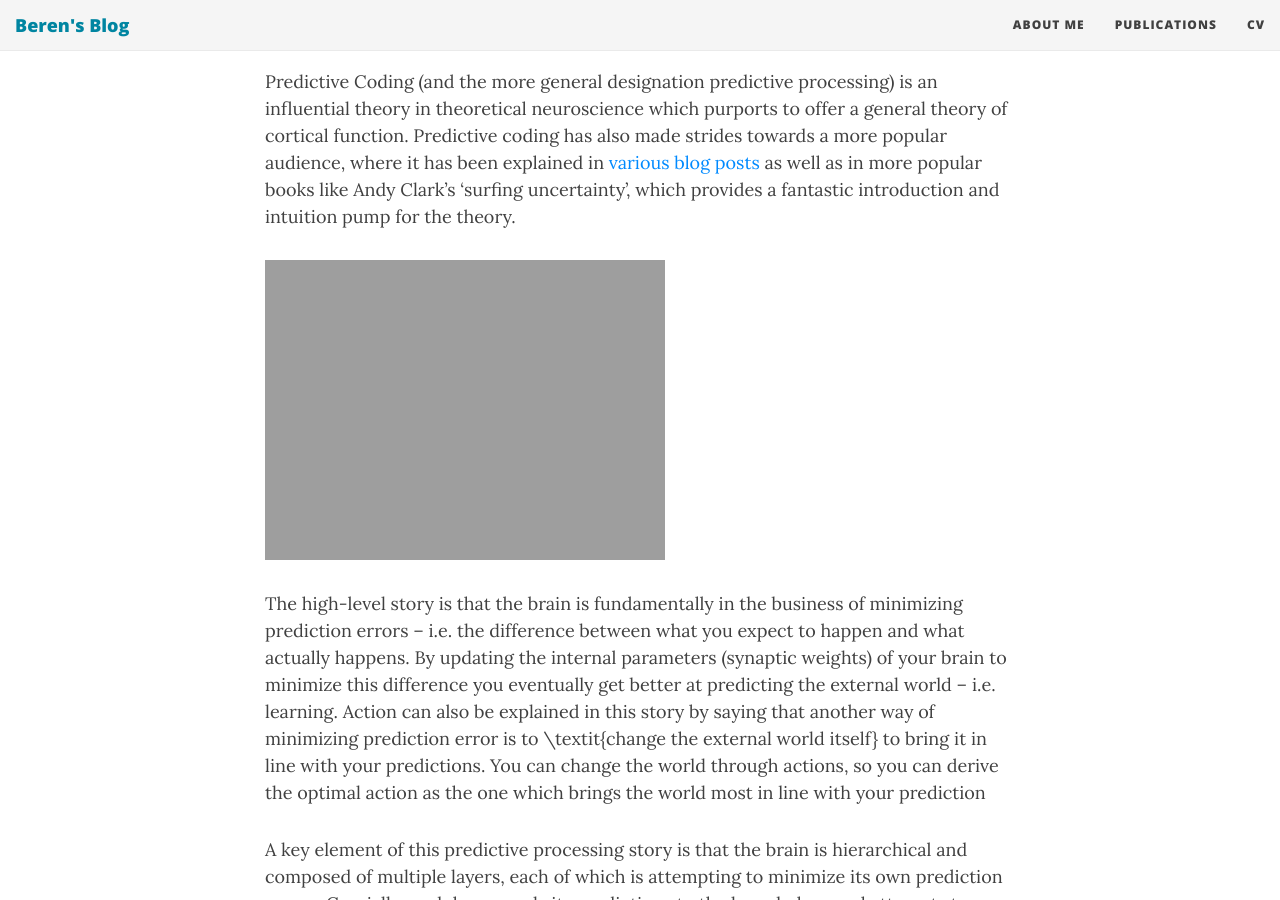
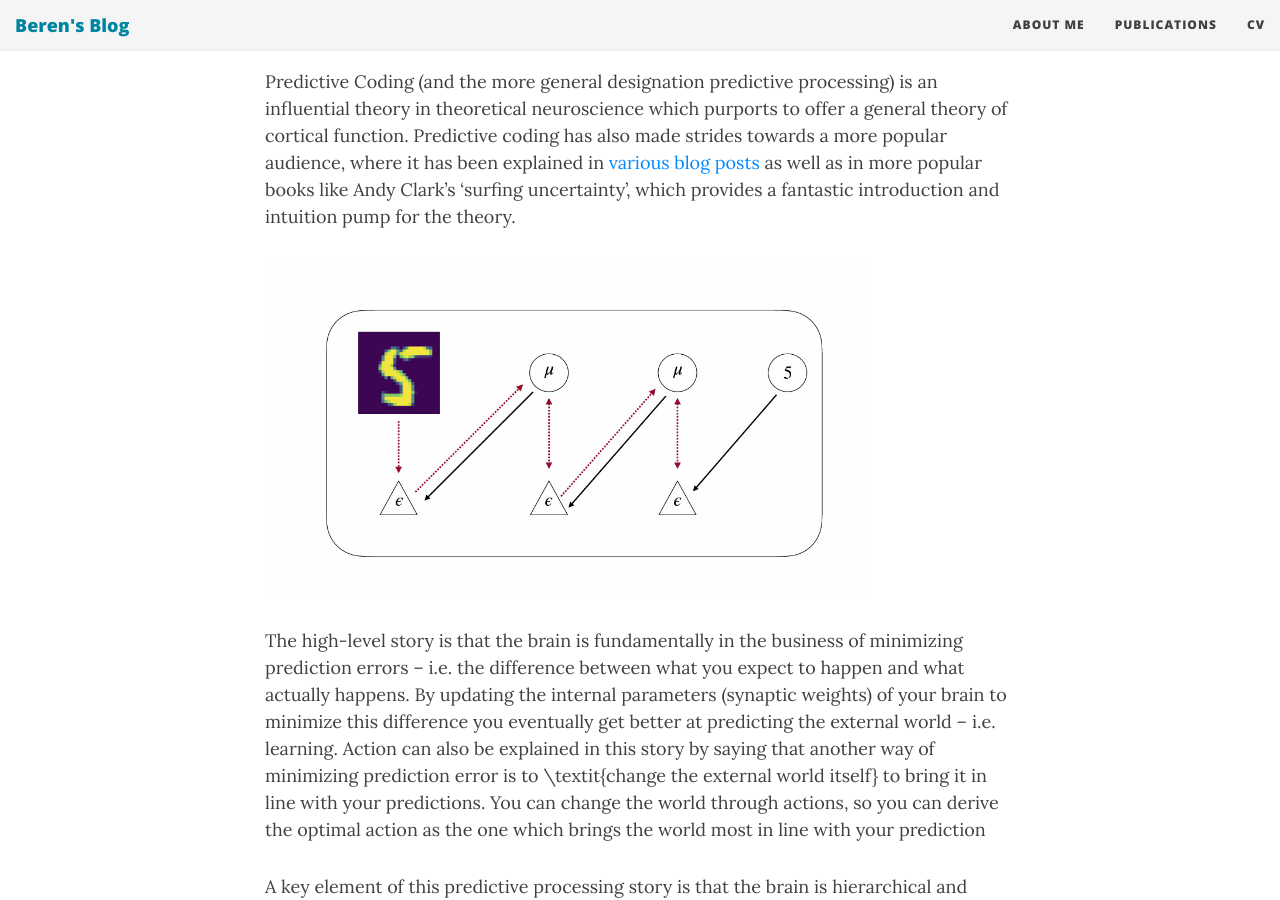
Before and after one commit to BerenMillidge/BerenMillidge.github.io, a Jekyll site: the page built from _posts/2020-09-12-Predictive-Coding-As-Backprop-And-Natural-Gradients.md, in a window 1280 px wide and 900 px high, scrolled down 532 px. Built offline with Jekyll 4.4.1, drawn with Linux system fonts in a browser that asks for light colours; nearby versions of some CDN libraries; formulas are drawn with MathJax 3.

Commit message:
trying jpg

```diff
--- a/_posts/2020-09-12-Predictive-Coding-As-Backprop-And-Natural-Gradients.md
+++ b/_posts/2020-09-12-Predictive-Coding-As-Backprop-And-Natural-Gradients.md
@@ -7,7 +7,7 @@ title: Predictive Coding as Backprop and Natural Gradients
 
 Predictive Coding (and the more general designation predictive processing) is an influential theory in theoretical neuroscience which purports to offer a general theory of cortical function. Predictive coding has also made strides towards a more popular audience, where it has been explained in [various](https://slatestarcodex.com/2019/03/20/translating-predictive-coding-into-perceptual-control/) [blog](https://slatestarcodex.com/2017/09/05/book-review-surfing-uncertainty/) [posts](https://www.lesswrong.com/posts/cfvBm2kBtFTgxBB7s/predictive-coding-rl-sl-bayes-mpc) as well as in more popular books like Andy Clark's 'surfing uncertainty', which provides a fantastic introduction and intuition pump for the theory.
 
-<figure style="width: 80%"> <img src="{{ site.url }}{{ site.baseurl }}/assets/figures/PC_standard_schematic.pdf"> </figure>
+<figure style="width: 80%"> <img src="{{ site.url }}{{ site.baseurl }}/assets/figures/PC_standard_schematic.jpg"> </figure>
 
 The high-level story is that the brain is fundamentally in the business of minimizing prediction errors -- i.e. the difference between what you expect to happen and what actually happens. By updating the internal parameters (synaptic weights) of your brain to minimize this difference you eventually get better at predicting the external world -- i.e. learning. Action can also be explained in this story by saying that another way of minimizing prediction error is to \textit{change the external world itself} to bring it in line with your predictions. You can change the world through actions, so you can derive the optimal action as the one which brings the world most in line with your prediction
 
@@ -65,7 +65,7 @@ So far, we have thought about predictive coding as a kind of autoencoder (a neur
 
 Now for the twist. Suppose we *flip* the order of the network so that the label sits at the 'bottom' of the network and the visual input (say an image) sits at the 'top'. We can think of this as the network is trying to predict the "sensory input" the label from the "prior knowledge" the image. Now this sounds like, and mathematically *is* a standard classification problem addressed in standard machine learning where you have a deep neural network trying to predict a label (cat or no cat) from an image.
 
-<figure style="width: 80%"> <img src="{{ site.url }}{{ site.baseurl }}/assets/figures/PC_reverse_schematic.pdf"> </figure>
+<figure style="width: 80%"> <img src="{{ site.url }}{{ site.baseurl }}/assets/figures/PC_reverse_schematic.jpg"> </figure>
 
 To make this analogy more clear, we also flip the names of prediction errors and predictions so that we now have ascending "predictions" and descending "prediction errors". We can think of the ascending "predictions" as like the forward pass in a deep neural network. But what are the descending "prediction errors"? Amazingly, in 2017 [Whittington and Bogacz](https://www.mitpressjournals.org/doi/full/10.1162/NECO_a_00949) showed that if the network is allowed to settle into an equilibrium where the "prediction errors" are minimized, the equilibrium value of the prediction errors is *exactly equal to the gradients computed by backpropagation*. This "reverse" predictive coding is simply backprop, and is exactly equivalent to training a MLP network with a standard machine learning library like PyTorch or Tensorflow. In my [recent paper](https://arxiv.org/pdf/2006.04182.pdf), I showed that this equivalence can be extended not just to multi-layer perceptrons as shown by Whittington and Bogacz, but to any arbitrary computation graph. This means that you can use predictive coding to, in theory, train any modern machine learning architecture. Predictive coding is, in fact, a fully general automatic differentiation algorithm. I demonstrate this by training predictive coding CNNs and LSTMs, but it can be extended to even more modern architectures like GRUs, ResNets, and crucially Transformers.
 
```
